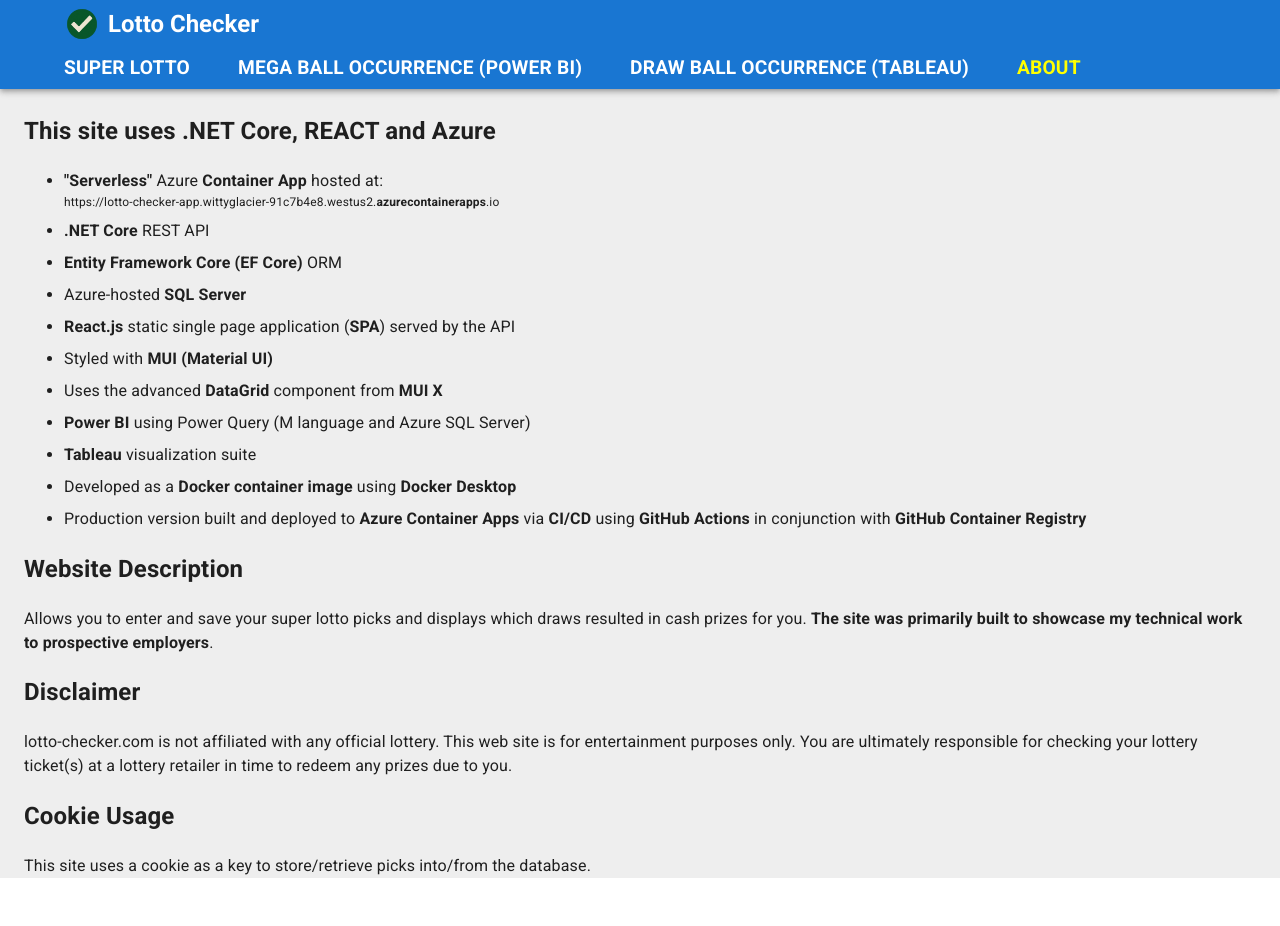
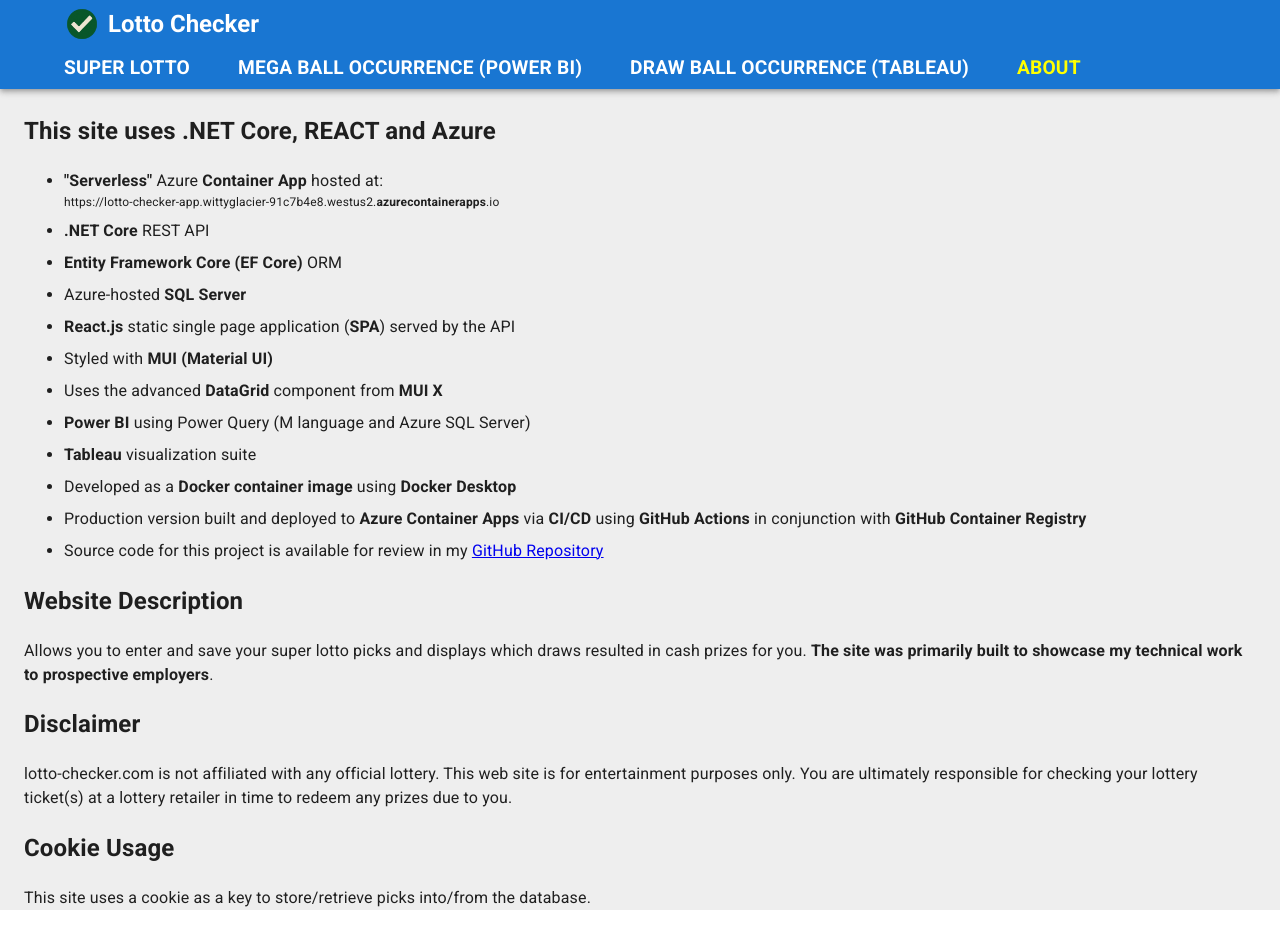
Before and after one commit to garyasloan/lotto-checker, a React (Vite) app in the folder client/: page /about in a window 1280 px wide. Before the commit the page ends 894 px from the top, so only its background shows below. Built offline with nearby package versions, Linux system fonts and the light colour scheme.

Commit message:
Added a link to my GitHub repo on the About component.

```diff
--- a/client/src/features/about/About.tsx
+++ b/client/src/features/about/About.tsx
@@ -47,6 +47,12 @@
             Production version built and deployed to <strong>Azure Container Apps</strong> via <strong>CI/CD</strong> using{" "}
             <strong>GitHub Actions</strong> in conjunction with <strong>GitHub Container Registry</strong>
           </li>
+          <li style={{ marginBottom: "0.5rem" }}>
+            Source code for this project is available for review in my{" "}
+            <a href="https://github.com/garyasloan/lotto-checker" target="_blank" rel="noopener noreferrer">
+              GitHub Repository
+            </a>
+          </li>
         </ul>
       </section>
 
```
